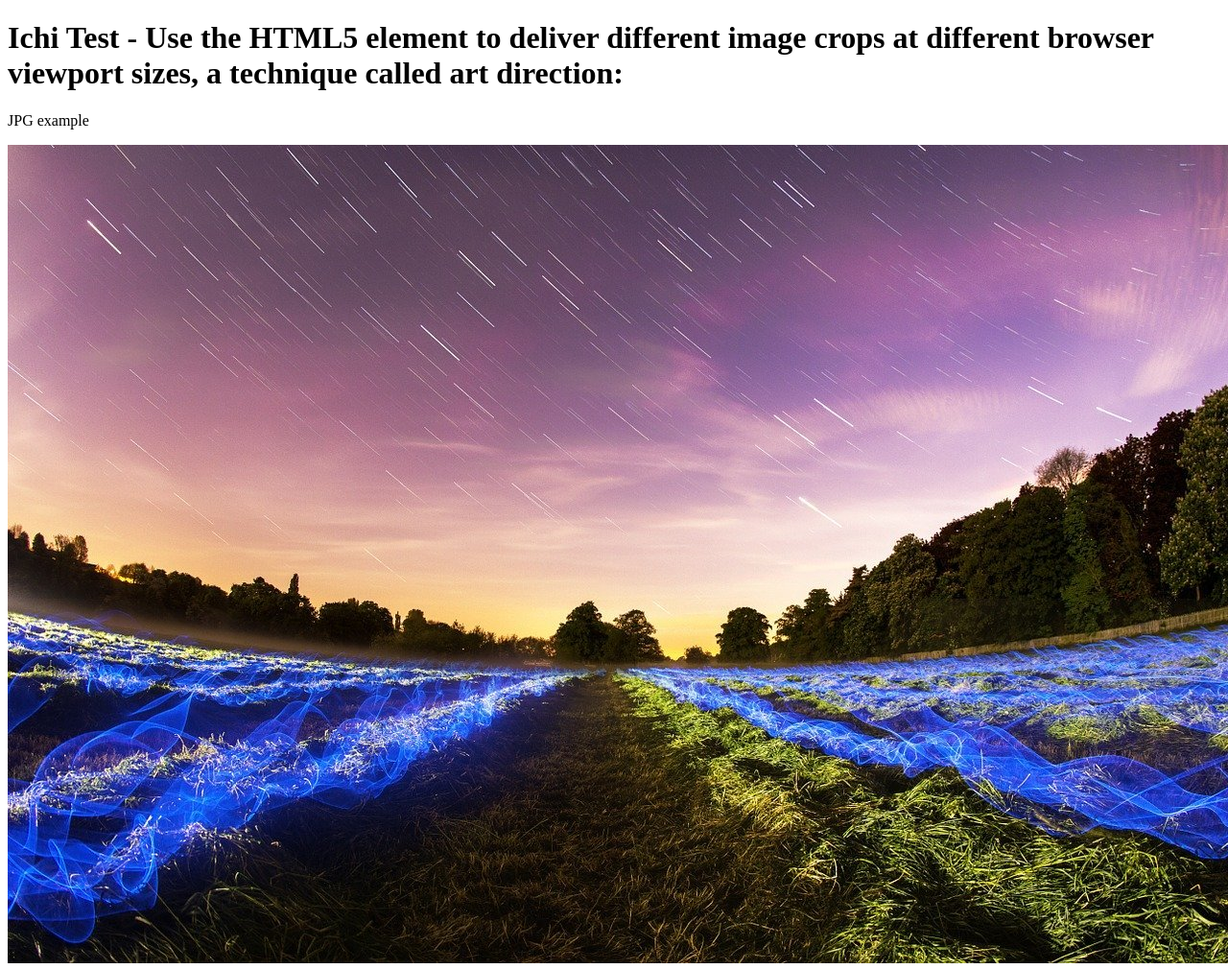
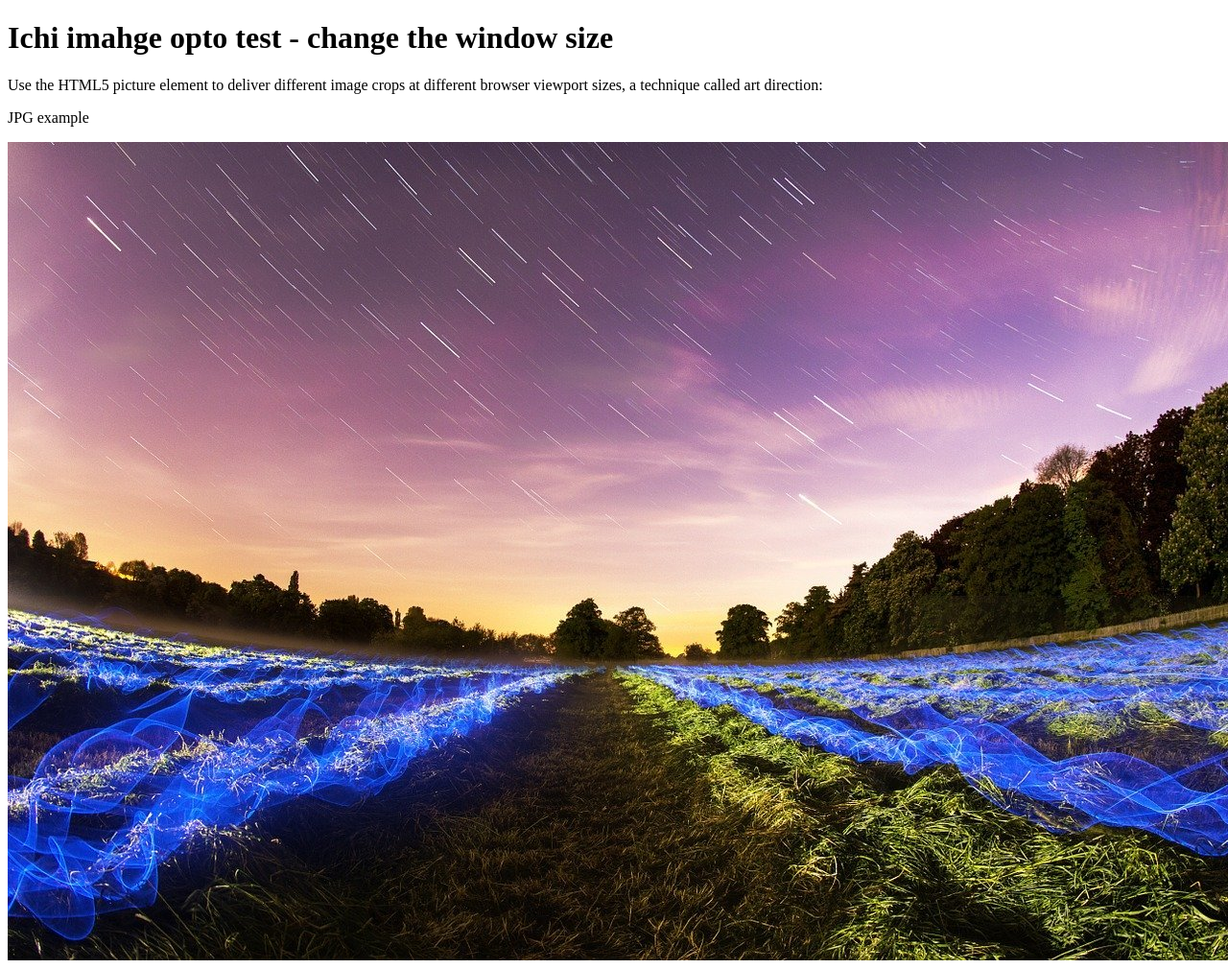
Before and after one commit to ichiee/image, a plain HTML site: page imagedemo.html in a window 1280 px wide. Shown: the top 1010 px of the page at 96% size. Drawn offline with Linux system fonts and the light colour scheme.

Commit message:
Update imagedemo.html

```diff
--- a/imagedemo.html
+++ b/imagedemo.html
@@ -5,7 +5,12 @@
 </head>
 <body>
 
-<h1>Ichi Test - Use the HTML5 <picture> element to deliver different image crops at different browser viewport sizes, a technique called art direction:</h1>
+<h1>Ichi imahge opto test - change the window size</h1>
+
+<p>Use the HTML5 picture element to deliver different image crops at different browser viewport sizes, a technique called art direction:</h1>
+</p>
+
+
 
 <p>JPG example</p>
   <picture>
```
